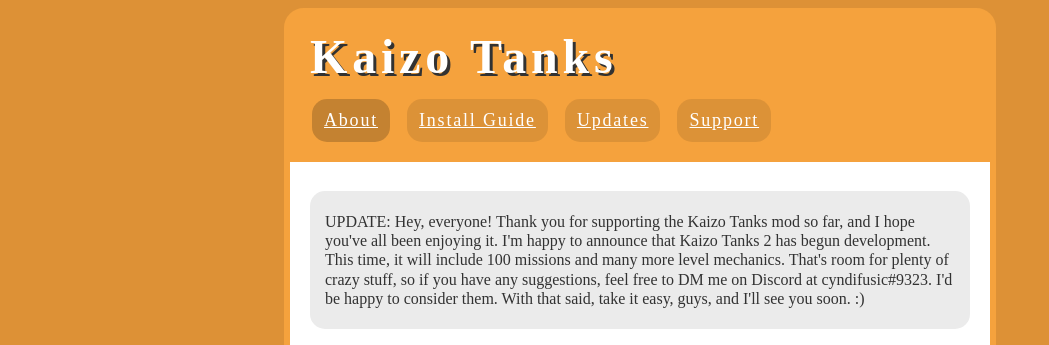
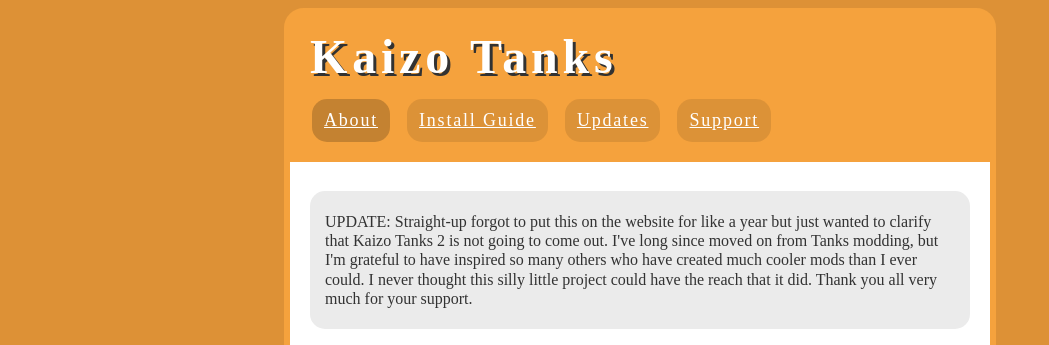
Before and after one commit to cyndifusic/kaizo-tanks, a plain HTML site: page index.html in a window 1280 px wide. Shown: the top 345 px of the page, without its empty margins (0-1049 px from the left). Drawn offline with Linux system fonts and the light colour scheme; grey boxes are pictures that could not be loaded; a web font is replaced by a local one.

Commit message:
thats a wrap

```diff
--- a/index.html
+++ b/index.html
@@ -24,7 +24,7 @@
         <div id="content">
           <br>
           <div id="specialthanks">
-            <p><span>UPDATE:</span> Hey, everyone! Thank you for supporting the Kaizo Tanks mod so far, and I hope you've all been enjoying it. I'm happy to announce that Kaizo Tanks 2 has begun development. This time, it will include 100 missions and many more level mechanics. That's room for plenty of crazy stuff, so if you have any suggestions, feel free to DM me on Discord at cyndifusic#9323. I'd be happy to consider them. With that said, take it easy, guys, and I'll see you soon. :)</p>
+            <p><span>UPDATE:</span> Straight-up forgot to put this on the website for like a year but just wanted to clarify that Kaizo Tanks 2 is not going to come out. I've long since moved on from Tanks modding, but I'm grateful to have inspired so many others who have created much cooler mods than I ever could. I never thought this silly little project could have the reach that it did. Thank you all very much for your support.</p>
 
             </div><br>
             <iframe id="ytframe" width="660" height="371" src="https://www.youtube.com/embed/oF-DOrGDbmU" frameborder="0" allow="accelerometer; autoplay; encrypted-media; gyroscope; picture-in-picture" allowfullscreen></iframe>
```
